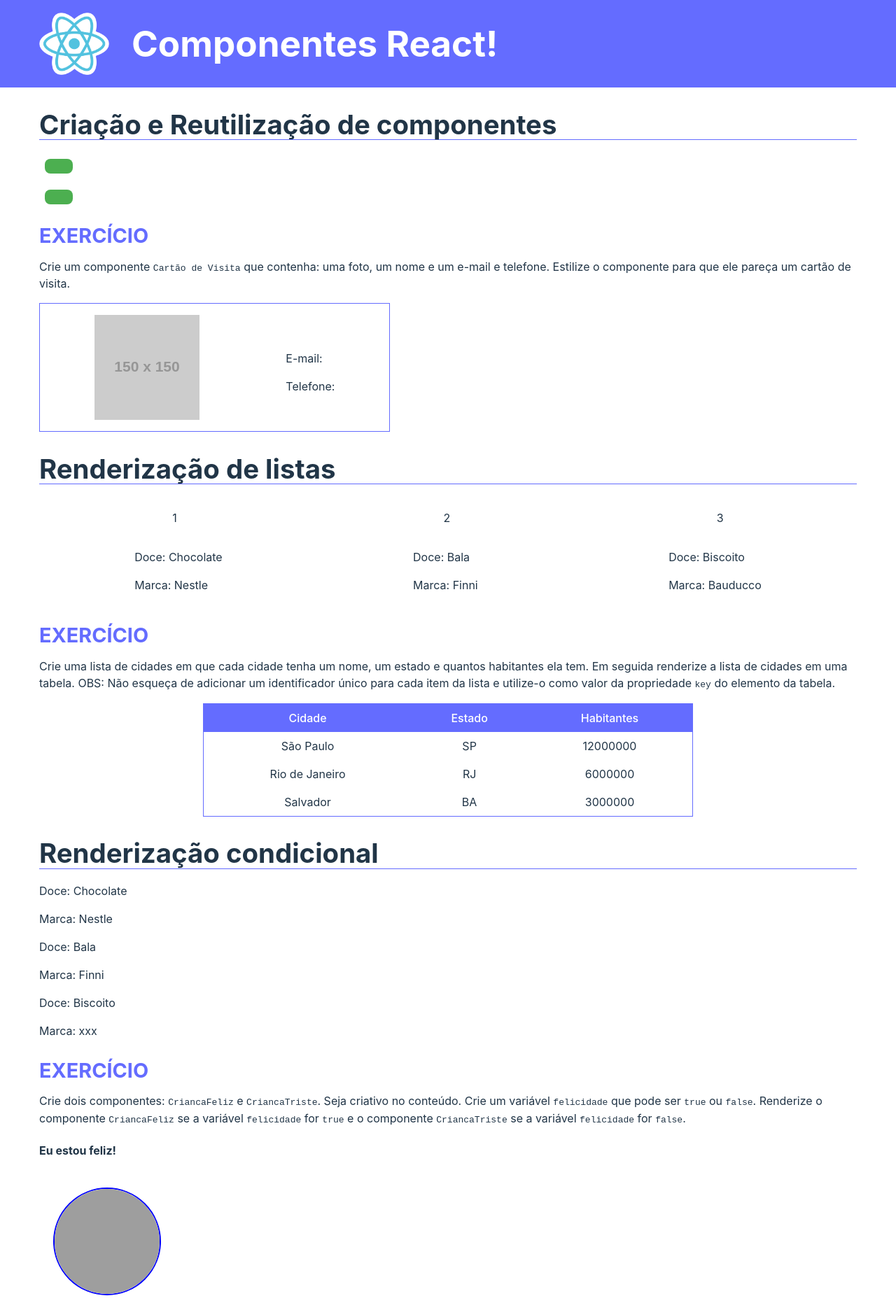
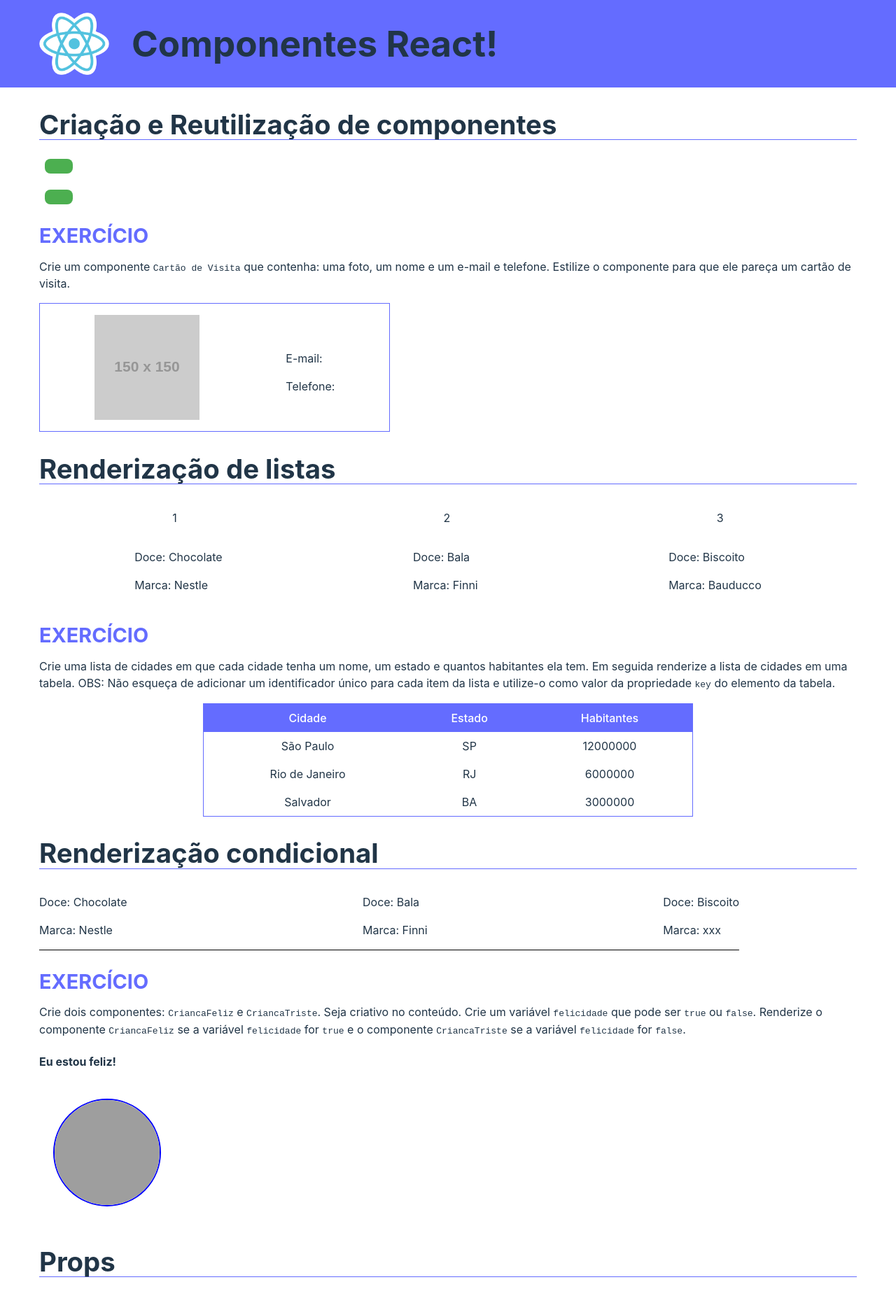
Before and after one commit to mikansc/Modulo2-DocenteRosana, a React (Vite) app in the folder REACT/Semana-05/02.componentes-listas-renderizacaoCondicional/: page / in a window 1280 px wide. Shown: the top 1862 px of the page at 70% size. Built offline with nearby package versions, Linux system fonts and the light colour scheme; grey boxes are pictures that could not be loaded.

Commit message:
adiciona estrutura do projeto

```diff
--- a/REACT/Semana-05/02.componentes-listas-renderizacaoCondicional/package.json
+++ b/REACT/Semana-05/02.componentes-listas-renderizacaoCondicional/package.json
@@ -9,6 +9,7 @@
     "preview": "vite preview"
   },
   "dependencies": {
+    "prop-types": "^15.8.1",
     "react": "^18.2.0",
     "react-dom": "^18.2.0"
   },
--- a/REACT/Semana-05/02.componentes-listas-renderizacaoCondicional/src/App.css
+++ b/REACT/Semana-05/02.componentes-listas-renderizacaoCondicional/src/App.css
@@ -1,3 +1,3 @@
-h1 {
+/* h1 {
   color: red;
-}
+} */
--- a/REACT/Semana-05/02.componentes-listas-renderizacaoCondicional/src/App.jsx
+++ b/REACT/Semana-05/02.componentes-listas-renderizacaoCondicional/src/App.jsx
@@ -1,4 +1,5 @@
 import React from "react";
+
 import "./App.css";
 
 import { Header } from "./components/molecules";
@@ -6,6 +7,11 @@ import {
   ComponentsRender,
   CondicionalRender,
   ListRender,
+  Props,
+  Children,
+  PropsChildren,
+  ValoresPadrao,
+  PropTypes
 } from "./components/organisms";
 
 function App() {
@@ -19,9 +25,20 @@ function App() {
         <ListRender />
 
         <CondicionalRender />
+
+        <Props />
+
+        <Children />
+
+        <PropsChildren />
+
+        <ValoresPadrao />
+
+        <PropTypes />
+
       </main>
 
-      {/* rodapé */}
+      {/* colocaria um rodapé */}
     </>
   );
 }
--- a/REACT/Semana-05/02.componentes-listas-renderizacaoCondicional/src/index.css
+++ b/REACT/Semana-05/02.componentes-listas-renderizacaoCondicional/src/index.css
@@ -42,7 +42,7 @@ section {
 h1 {
   font-size: 3.2em;
   line-height: 1.1;
-  color: #ffffff;
+  /* color: #ffffff; */
 }
 
 h2 {
```
Also changed, not shown: REACT/Semana-05/02.componentes-listas-renderizacaoCondicional/src/components/organisms/index.js (+11 -1 lines), REACT/Semana-05/02.componentes-listas-renderizacaoCondicional/src/assets/carregando.gif (added), 1 other file (tests, documents, lock files or other folders).
